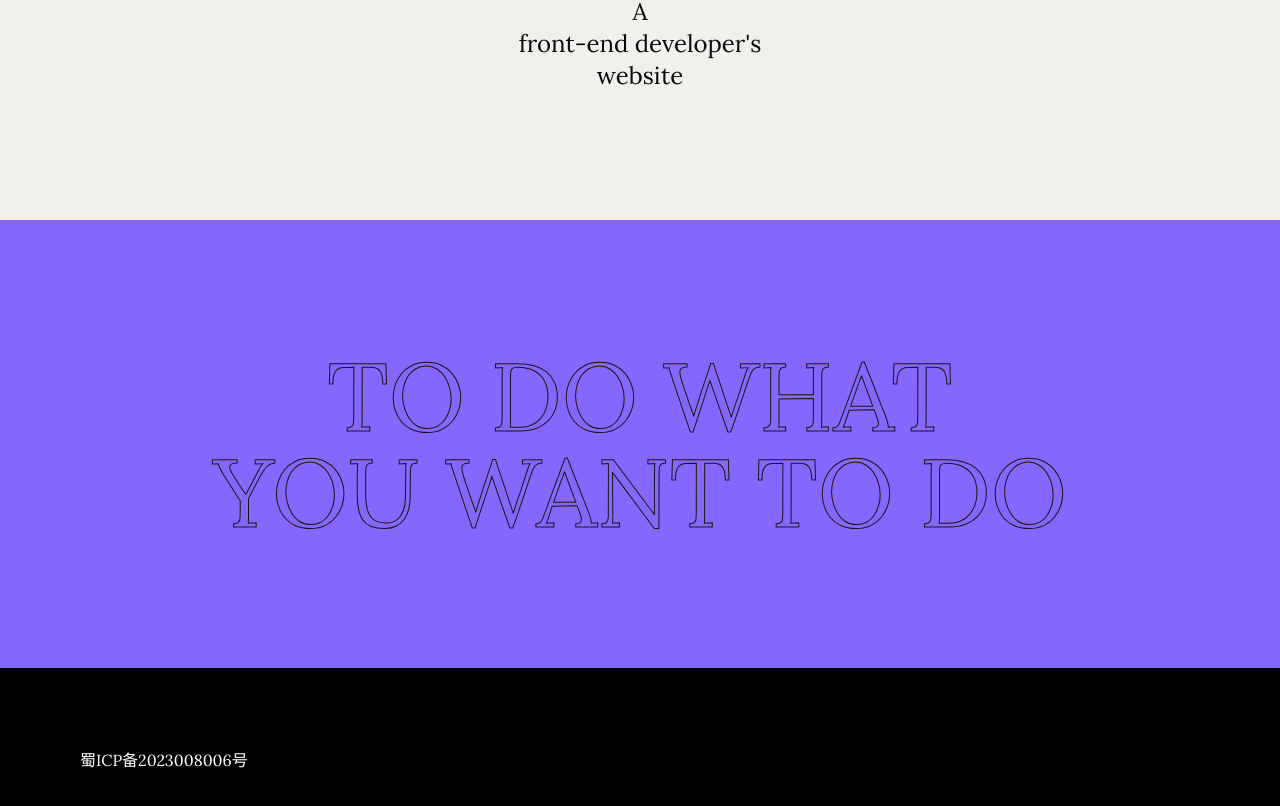
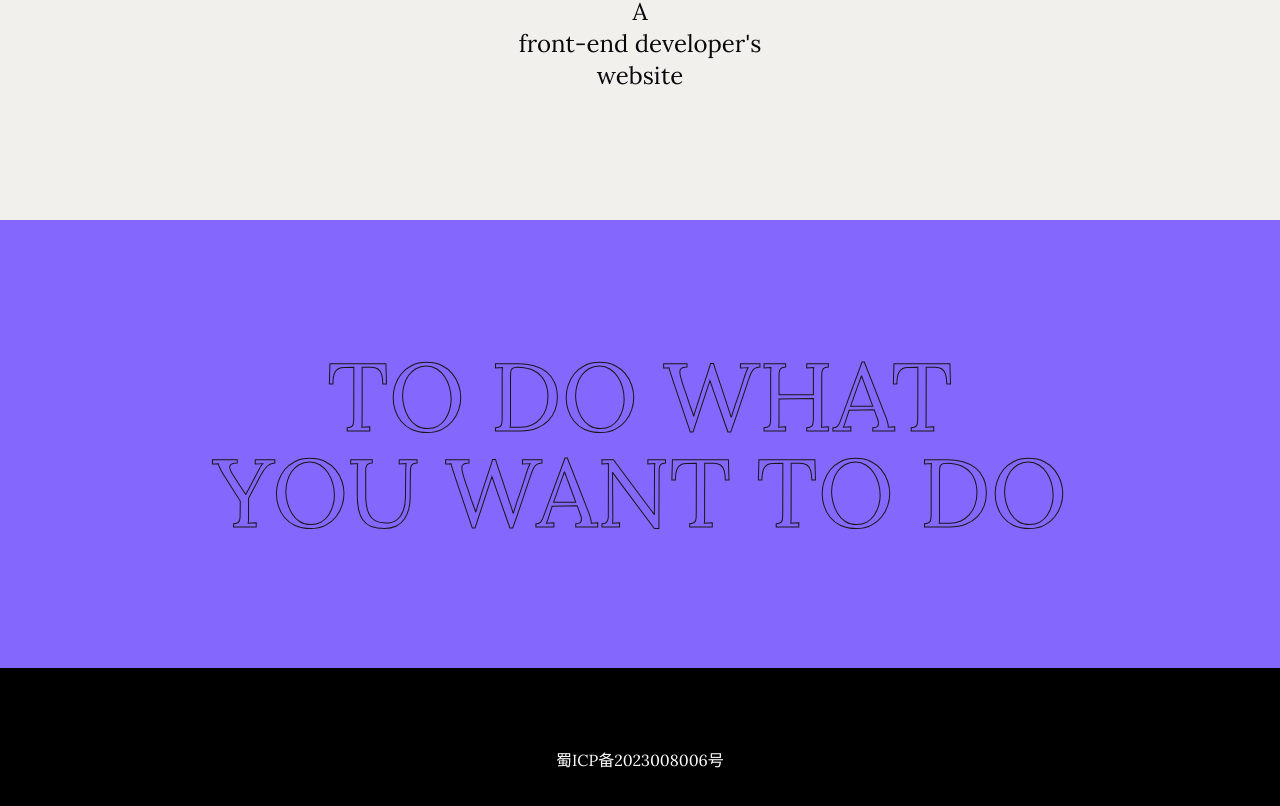
Before and after one commit to singzis/heben, a Vue app: page / in a window 1280 px wide. Shown: the part 414-1220 px from the top of the page. Built offline with nearby package versions, Linux system fonts and the light colour scheme.

Commit message:
增加备案组件

```diff
--- /dev/null
+++ b/src/components/beian.vue
@@ -0,0 +1,10 @@
+<template>
+  <div class="flex items-center">
+    <a
+      class="text-center text-white hover:text-white w-full"
+      href="https://beian.miit.gov.cn/"
+      target="_blank"
+      >蜀ICP备2023008006号</a
+    >
+  </div>
+</template>
--- a/src/components/footer.vue
+++ b/src/components/footer.vue
@@ -1,4 +1,5 @@
 <script setup lang="ts">
+import Benan from './beian.vue'
 import webRouter from '../assets/json/webRouter.json'
 const routers = webRouter.webRouter
 </script>
@@ -14,11 +15,6 @@ const routers = webRouter.webRouter
         </slot>
       </li>
     </ul> -->
-    <a
-      class="text-center text-white hover:text-white w-full"
-      href="https://beian.miit.gov.cn/"
-      target="_blank"
-      >蜀ICP备2023008006号</a
-    >
+    <Benan />
   </div>
 </template>
```
